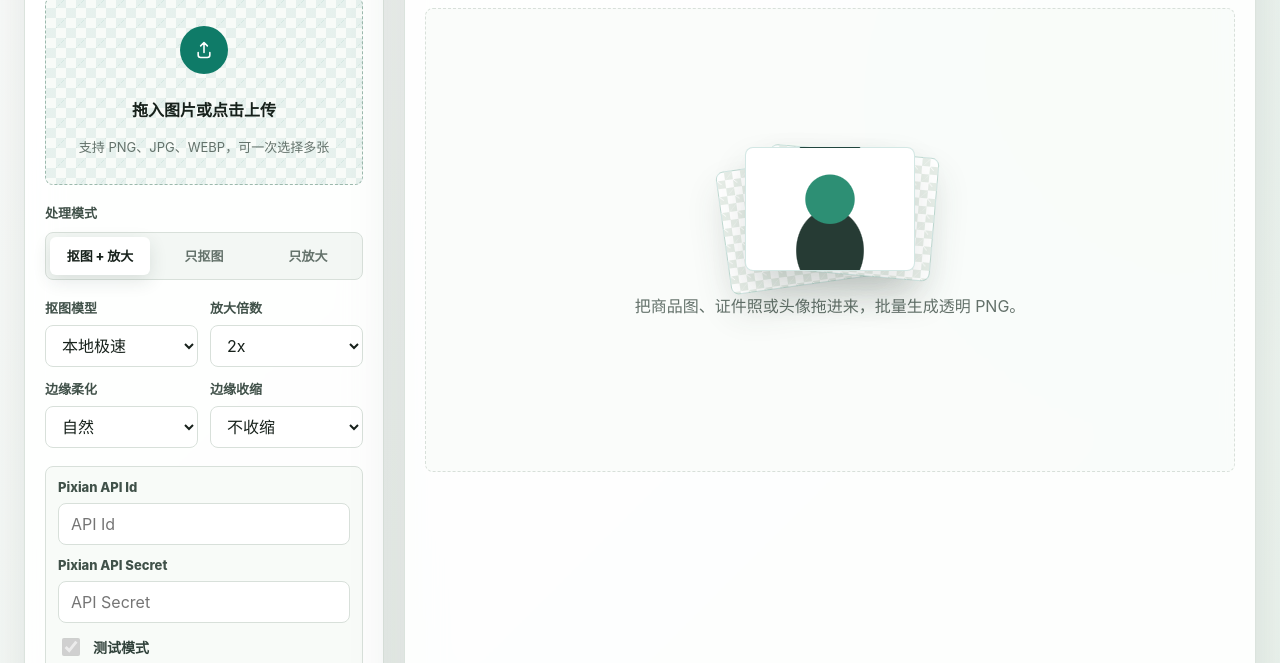
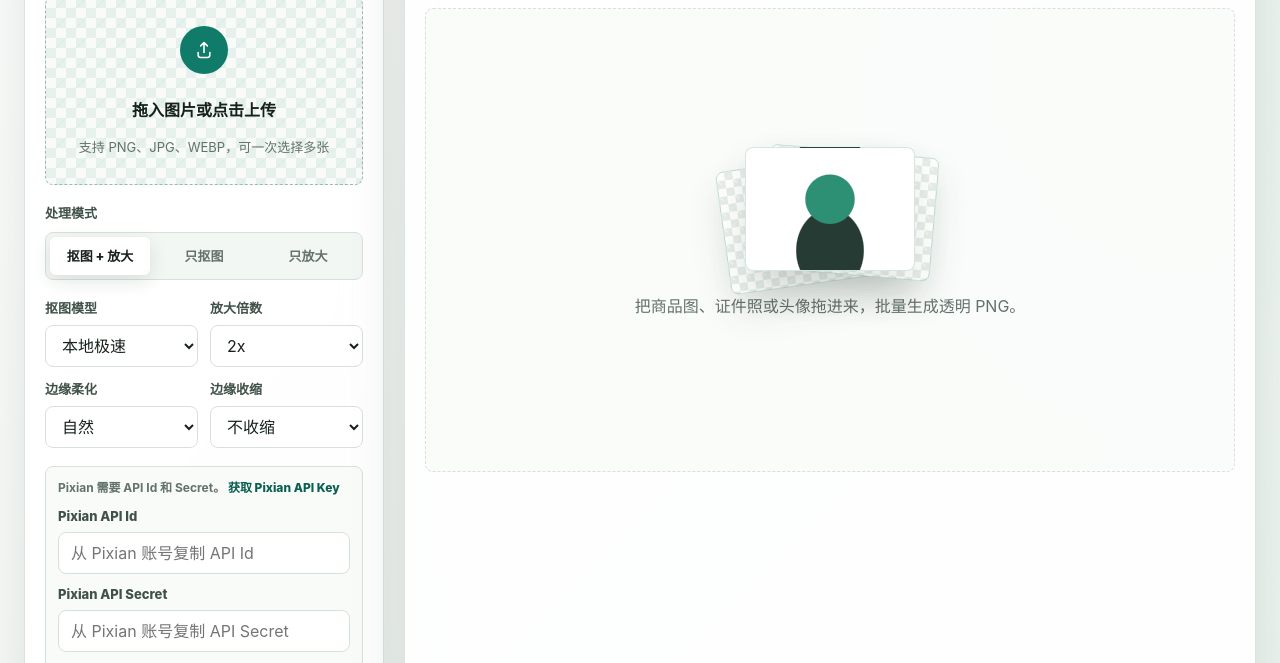
Before and after one commit to yyffyysalt-spec/yyff, a plain HTML site: page index.html in a window 1280 px wide. Shown: the part 115-778 px from the top of the page. Drawn offline with Linux system fonts and the light colour scheme.

Commit message:
Add files via upload

```diff
--- a/app.js
+++ b/app.js
@@ -1727,7 +1727,7 @@ function updateUi() {
   els.clearButton.disabled = total === 0 || state.isProcessing;
   els.queueStatus.textContent = total ? `${total} 张图片` : "待上传";
   els.hintText.textContent = missingPixianCredentials
-    ? "填写 Pixian API Id 和 Secret 后可以开始处理。"
+    ? "Pixian 需要 API Id 和 Secret；可在左侧入口获取并填入。"
     : total
       ? "调整左侧参数后可以重新处理，结果会覆盖当前预览。"
       : "上传图片后会在这里显示原图与处理结果。";
--- a/index.html
+++ b/index.html
@@ -4,7 +4,7 @@
     <meta charset="utf-8" />
     <meta name="viewport" content="width=device-width, initial-scale=1" />
     <title>批量抠图 + 高清放大</title>
-    <link rel="stylesheet" href="./styles.css?v=20260608-3" />
+    <link rel="stylesheet" href="./styles.css?v=20260608-4" />
   </head>
   <body>
     <main class="app-shell">
@@ -81,13 +81,17 @@
           </div>
 
           <div class="api-panel" id="pixianPanel" hidden>
+            <p class="api-help">
+              Pixian 需要 API Id 和 Secret。
+              <a href="https://pixian.ai/api#quickstart" target="_blank" rel="noreferrer">获取 Pixian API Key</a>
+            </p>
             <label class="field">
               <span>Pixian API Id</span>
-              <input id="pixianApiIdInput" type="text" autocomplete="off" placeholder="API Id" />
+              <input id="pixianApiIdInput" type="text" autocomplete="off" placeholder="从 Pixian 账号复制 API Id" />
             </label>
             <label class="field">
               <span>Pixian API Secret</span>
-              <input id="pixianApiSecretInput" type="password" autocomplete="off" placeholder="API Secret" />
+              <input id="pixianApiSecretInput" type="password" autocomplete="off" placeholder="从 Pixian 账号复制 API Secret" />
             </label>
             <label class="toggle">
               <input id="pixianTestToggle" type="checkbox" checked />
@@ -294,6 +298,6 @@
       </div>
     </dialog>
 
-    <script src="./app.js?v=20260608-3"></script>
+    <script src="./app.js?v=20260608-4"></script>
   </body>
 </html>
--- a/styles.css
+++ b/styles.css
@@ -307,6 +307,24 @@ select {
   border: 1px solid var(--line);
   border-radius: 8px;
   background: #f8fbf8;
+}
+
+.api-help {
+  margin: 0;
+  color: var(--muted);
+  font-size: 12px;
+  font-weight: 650;
+  line-height: 1.45;
+}
+
+.api-help a {
+  color: var(--accent-strong);
+  font-weight: 800;
+  text-decoration: none;
+}
+
+.api-help a:hover {
+  text-decoration: underline;
 }
 
 .slider-row {
```
